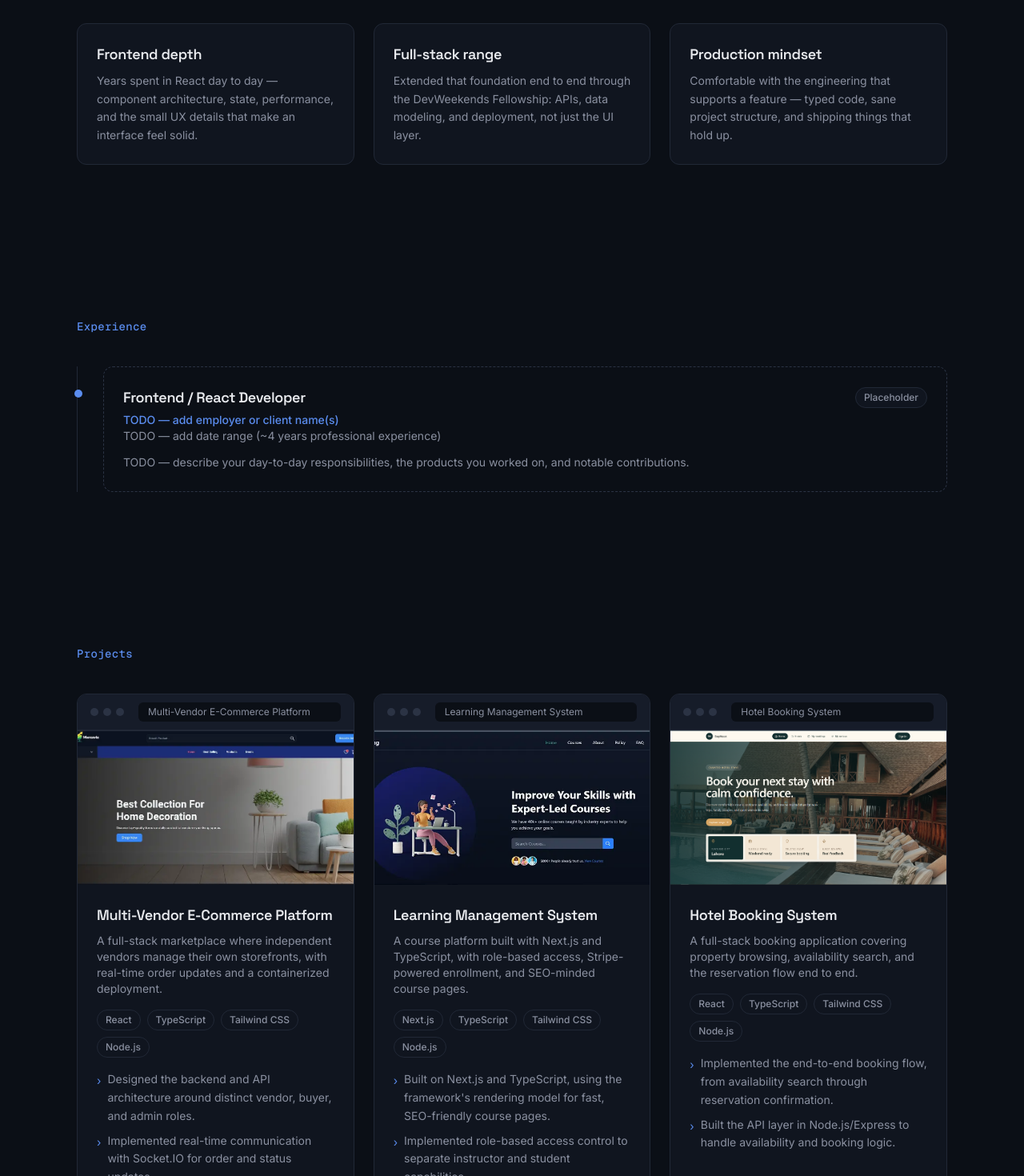
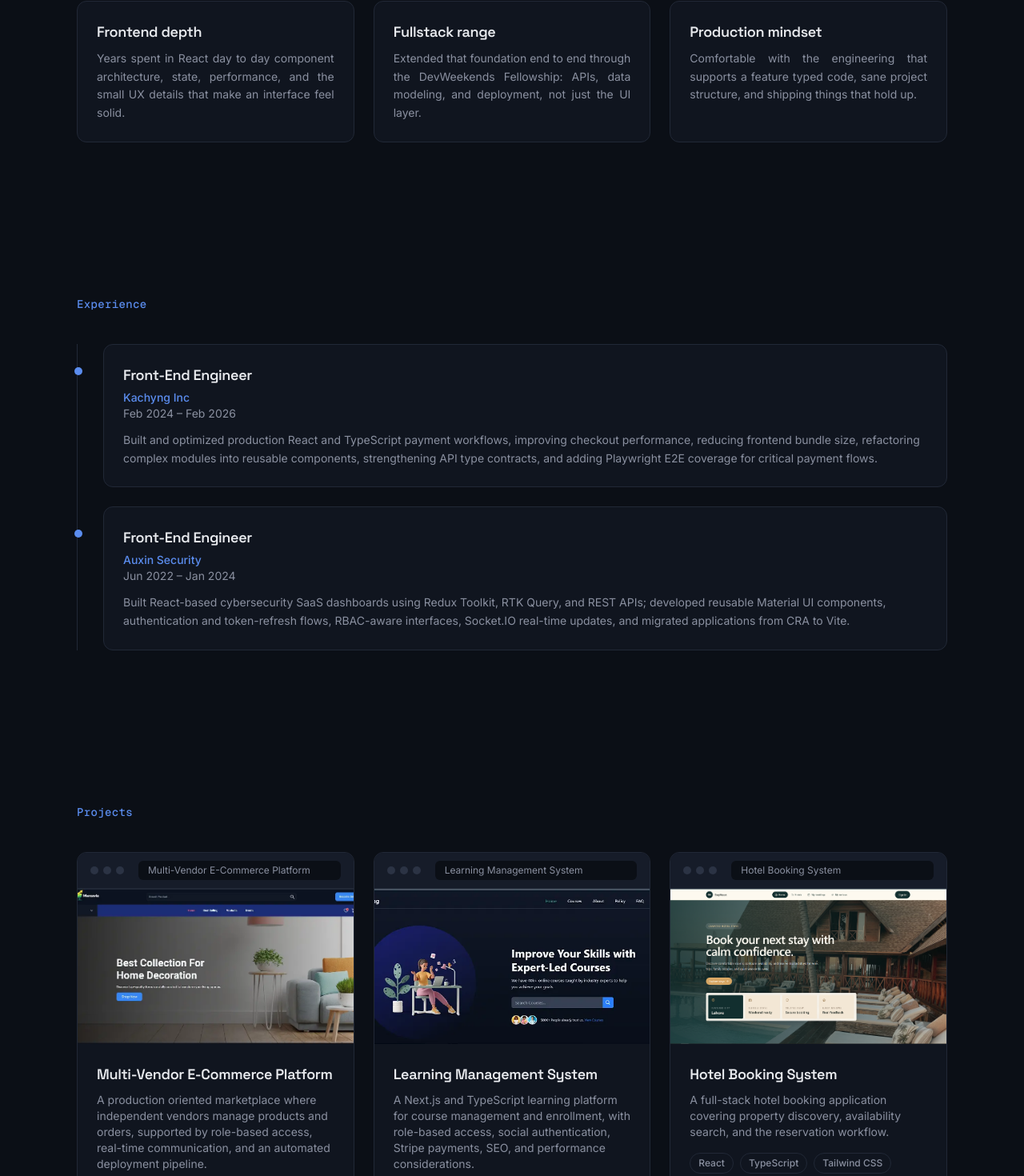
Before and after one commit to GhayyasAhmed/portfolio-website, a Next.js app: page / in a window 1280 px wide. Shown: the part 1293-2763 px from the top of the page at 80% size. Built offline with nearby package versions, Linux system fonts and the light colour scheme; no server answers.

Commit message:
fix: sections data

```diff
--- a/components/sections/About.tsx
+++ b/components/sections/About.tsx
@@ -7,17 +7,17 @@ const PILLARS = [
   {
     title: "Frontend depth",
     description:
-      "Years spent in React day to day — component architecture, state, performance, and the small UX details that make an interface feel solid.",
+      "Years spent in React day to day component architecture, state, performance, and the small UX details that make an interface feel solid.",
   },
   {
-    title: "Full-stack range",
+    title: "Fullstack range",
     description:
       "Extended that foundation end to end through the DevWeekends Fellowship: APIs, data modeling, and deployment, not just the UI layer.",
   },
   {
     title: "Production mindset",
     description:
-      "Comfortable with the engineering that supports a feature — typed code, sane project structure, and shipping things that hold up.",
+      "Comfortable with the engineering that supports a feature typed code, sane project structure, and shipping things that hold up.",
   },
 ];
 
@@ -28,8 +28,8 @@ export function About() {
         <SectionHeading
           headingId="about-heading"
           kicker="About"
-          title="Frontend-first, full-stack capable."
-          description="A short summary of how I work and what I bring to a team — not a full biography."
+          title="Frontend-first, full-stack capable"
+          description="A short summary of how I work and what I bring to a team"
         />
 
         <Reveal className="mt-10 flex flex-col items-center gap-8 text-center sm:flex-row sm:items-start sm:text-left">
@@ -59,7 +59,7 @@ export function About() {
             <Reveal key={pillar.title} delay={index * 80}>
               <div className="h-full rounded-xl border border-border bg-surface p-6">
                 <h3 className="text-lg font-semibold text-foreground">{pillar.title}</h3>
-                <p className="mt-2 text-sm leading-relaxed text-muted">{pillar.description}</p>
+                <p className="mt-2 text-sm leading-relaxed text-muted text-justify">{pillar.description}</p>
               </div>
             </Reveal>
           ))}
--- a/components/sections/Hero.tsx
+++ b/components/sections/Hero.tsx
@@ -20,18 +20,17 @@ export function Hero() {
 
         <h1
           style={{ animationDelay: "80ms" }}
-          className="animate-fade-up mt-4 max-w-3xl text-4xl font-semibold text-foreground sm:text-5xl md:text-6xl"
+          className="animate-fade-up mt-4 max-w-3xl text-4xl font-semibold text-foreground sm:text-5xl md:text-5xl"
         >
-          Frontend engineer building full-stack products.
+          Building fullstack products
         </h1>
 
         <p
           style={{ animationDelay: "160ms" }}
           className="animate-fade-up mt-6 max-w-xl text-base text-muted sm:text-lg text-justify"
         >
-          ~4 years building production React interfaces, now shipping complete
-          full-stack applications from database to deploy through the
-          DevWeekends Fellowship.
+          4 years building production React interfaces, now shipping complete
+          fullstack web applications from database to deploy.
         </p>
 
         <div
--- a/data/experience.ts
+++ b/data/experience.ts
@@ -4,33 +4,24 @@ export type ExperienceEntry = {
   organization: string;
   period: string;
   summary: string;
-  /** True while org/period/summary are still placeholders, not real content. */
   isPlaceholder?: boolean;
 };
 
-/**
- * Professional experience timeline.
- *
- * Only confirmed employment belongs here — the DevWeekends Fellowship is
- * project-based full-stack work, not a job, so it's featured in the
- * Projects section instead (see data/projects.ts) and referenced in About,
- * not listed as an employer here.
- *
- * The entry below reflects only what's confirmed: ~4 years of
- * frontend/React experience. Employer name(s), exact dates, and
- * responsibilities are NOT invented — replace the "TODO" fields with real
- * details (or add more entries) once available. `isPlaceholder` drives the
- * dashed placeholder styling in <Experience>; remove it once an entry is
- * finalized.
- */
 export const EXPERIENCE: ExperienceEntry[] = [
   {
-    id: "frontend-react",
-    role: "Frontend / React Developer",
-    organization: "TODO — add employer or client name(s)",
-    period: "TODO — add date range (~4 years professional experience)",
+    id: "kachyng",
+    role: "Front-End Engineer",
+    organization: "Kachyng Inc",
+    period: "Feb 2024 – Feb 2026",
     summary:
-      "TODO — describe your day-to-day responsibilities, the products you worked on, and notable contributions.",
-    isPlaceholder: true,
+      "Built and optimized production React and TypeScript payment workflows, improving checkout performance, reducing frontend bundle size, refactoring complex modules into reusable components, strengthening API type contracts, and adding Playwright E2E coverage for critical payment flows.",
+  },
+  {
+    id: "auxin-security",
+    role: "Front-End Engineer",
+    organization: "Auxin Security",
+    period: "Jun 2022 – Jan 2024",
+    summary:
+      "Built React-based cybersecurity SaaS dashboards using Redux Toolkit, RTK Query, and REST APIs; developed reusable Material UI components, authentication and token-refresh flows, RBAC-aware interfaces, Socket.IO real-time updates, and migrated applications from CRA to Vite.",
   },
 ];
--- a/data/projects.ts
+++ b/data/projects.ts
@@ -1,147 +1,165 @@
 export type TechStackGroup = {
-  /** e.g. "Frontend", "Backend & Realtime" */
   category: string;
   items: string[];
 };
 
 export type Project = {
-  /** Matches the folder segment under app/projects/[slug] */
   slug: string;
   title: string;
   tagline: string;
-  /** Short description used on the homepage project card. */
   summary: string;
-  /** Longer description used in the detail page's Overview section. */
   overview: string;
   keyFeatures: string[];
   engineeringHighlights: string[];
   techStack: TechStackGroup[];
   imageUrl?: string;
   deployment: string;
-  /**
-   * Live deployment / GitHub repository URLs.
-   * `null` means the link isn't available yet — never a fabricated URL.
-   * Cards and detail pages render an honest "coming soon" state instead
-   * (see components/projects/ProjectLinkButton.tsx).
-   */
   liveDemoUrl: string | null;
   githubUrl: string | null;
-  /** Unique per-project SEO description — kept distinct from tagline/summary. */
   metaDescription: string;
 };
 
-/**
- * Full-stack projects built during the DevWeekends Fellowship.
- *
- * Order here drives both the homepage grid and the sitemap: Multi-Vendor
- * E-Commerce, then LMS, then Hotel Booking.
- *
- * Content reflects only verified capabilities. Real product screenshots and
- * live demo / GitHub URLs aren't available yet, so those stay `null` /
- * placeholder rather than invented.
- */
 export const PROJECTS: Project[] = [
   {
     slug: "multi-vendor-ecommerce",
     title: "Multi-Vendor E-Commerce Platform",
-    tagline: "Marketplace supporting multiple independent sellers.",
+    tagline: "Full-stack marketplace with role-based workflows and real-time updates.",
     summary:
-      "A full-stack marketplace where independent vendors manage their own storefronts, with real-time order updates and a containerized deployment.",
+      "A production oriented marketplace where independent vendors manage products and orders, supported by role-based access, real-time communication, and an automated deployment pipeline.",
     overview:
-      "A full-stack marketplace that lets multiple independent vendors list products, manage inventory, and fulfill orders under one platform. The core of the build is the application layer: role-based authentication and authorization across buyers, vendors, and admins, a REST API architecture to support each role, and Socket.IO-driven real-time updates for order status and notifications. The app also ships with a containerized deployment pipeline — Docker, Nginx, GitHub Actions, and AWS EC2 — built to get the product running end to end in a production-like environment; that infrastructure work supports the application rather than being the focus of it.",
+      "A full-stack multi-vendor marketplace where buyers, vendors, and administrators interact through distinct role-based workflows. The application combines a React frontend with a Node.js/Express API, authentication and authorization, Socket.IO-based real-time communication, and Stripe-powered payments. The project was also taken through a production-oriented deployment workflow using Docker, Nginx, AWS EC2, and GitHub Actions CI/CD.",
     keyFeatures: [
-      "Multi-vendor storefronts — vendors manage their own product listings, inventory, and orders independently.",
-      "Role-based authentication and authorization for buyers, vendors, and admins.",
-      "Real-time order and notification updates via Socket.IO.",
-      "REST API layer supporting the catalog, cart, checkout, and order flow.",
+      "Multi-vendor storefronts with independent product and order management.",
+      "Role-based authentication and authorization for buyers, vendors, and administrators.",
+      "Real-time order and notification updates using Socket.IO.",
+      "REST API architecture supporting catalog, cart, checkout, and order workflows.",
+      "Stripe payment integration.",
     ],
     engineeringHighlights: [
-      "Designed the backend and API architecture around distinct vendor, buyer, and admin roles.",
-      "Implemented real-time communication with Socket.IO for order and status updates.",
-      "Applied security practices around authentication, authorization, and API access control.",
-      "Containerized the app with Docker and deployed it to AWS EC2 behind Nginx.",
-      "Set up a GitHub Actions CI/CD pipeline to automate build and deployment.",
+      "Designed frontend workflows around distinct buyer, vendor, and administrator roles.",
+      "Implemented authentication, authorization, and role-based access control across the application.",
+      "Integrated Socket.IO for real-time order and status communication.",
+      "Built and integrated REST APIs for the application's core business workflows.",
+      "Containerized the application with Docker and deployed it to AWS EC2 behind Nginx.",
+      "Automated deployment through GitHub Actions CI/CD.",
+      "Applied security considerations across authentication, authorization, API access, and deployment.",
     ],
     techStack: [
-      { category: "Frontend", items: ["React", "TypeScript", "Tailwind CSS"] },
-      { category: "Backend & Realtime", items: ["Node.js", "Express", "REST APIs", "Socket.IO"] },
       {
-        category: "Infrastructure & Deployment",
-        items: ["Docker", "AWS EC2", "Nginx", "GitHub Actions CI/CD"],
+        category: "Frontend",
+        items: ["React", "TypeScript", "Tailwind CSS"],
+      },
+      {
+        category: "Backend & Realtime",
+        items: ["Node.js", "Express", "REST APIs", "Socket.IO"],
+      },
+      {
+        category: "Payments",
+        items: ["Stripe"],
+      },
+      {
+        category: "Deployment",
+        items: ["Docker", "AWS EC2", "Nginx", "GitHub Actions"],
       },
     ],
     imageUrl: "/multi_vendor_ecommerce_app.webp",
     deployment:
-      "Deployed to an AWS EC2 instance behind Nginx as a reverse proxy, with the app containerized using Docker for consistent environments. A GitHub Actions pipeline builds and deploys on push. This setup exists to get the product running end to end in production — the engineering focus of the project is the application and API layer, with infrastructure as supporting evidence of shipping it.",
+      "Deployed using Docker on AWS EC2 behind Nginx, with GitHub Actions handling the CI/CD workflow. The infrastructure demonstrates the ability to take a full-stack application beyond local development and deploy it through an automated production-oriented workflow.",
     liveDemoUrl: "https://mercovia.vercel.app",
     githubUrl: "https://github.com/GhayyasAhmed/mern-multi-vendor-ecommerce",
     metaDescription:
-      "Case study: a full-stack multi-vendor e-commerce marketplace with role-based auth, real-time Socket.IO updates, and a Dockerized AWS deployment.",
+      "Full-stack multi-vendor e-commerce platform built with React, TypeScript, Node.js, Socket.IO, Stripe, Docker, AWS EC2, and GitHub Actions.",
   },
+
   {
     slug: "learning-management-system",
     title: "Learning Management System",
-    tagline: "Platform for courses, enrollment, and progress tracking.",
+    tagline: "Course platform with role-based access, payments, and SEO-focused pages.",
     summary:
-      "A course platform built with Next.js and TypeScript, with role-based access, Stripe-powered enrollment, and SEO-minded course pages.",
+      "A Next.js and TypeScript learning platform for course management and enrollment, with role-based access, social authentication, Stripe payments, SEO, and performance considerations.",
     overview:
-      "A learning management system for creating, publishing, and enrolling in courses, built with Next.js and TypeScript. Access is role-based: instructors manage course content while students enroll and track their progress, with authentication supporting social sign-in alongside standard email/password login. Paid enrollment runs through Stripe. Because course and catalog pages are meant to be found and read quickly, the build paid close attention to SEO fundamentals and page performance, leaning on Next.js's rendering model to keep both fast.",
+      "A learning management system built with Next.js and TypeScript for instructors and students. Instructors can manage course content while students can discover, enroll in, and track courses. The application includes authentication and social authentication, role-based access, Stripe-powered payments, and SEO-focused course and catalog pages.",
     keyFeatures: [
       "Course creation and management for instructors.",
       "Student enrollment and progress tracking.",
-      "Role-based access separating instructor and student permissions.",
-      "Authentication with support for social sign-in.",
-      "Paid course enrollment via Stripe.",
+      "Role-based access separating instructor and student capabilities.",
+      "Email/password and social authentication.",
+      "Stripe-powered course payments.",
+      "SEO-focused course and catalog pages.",
     ],
     engineeringHighlights: [
-      "Built on Next.js and TypeScript, using the framework's rendering model for fast, SEO-friendly course pages.",
-      "Implemented role-based access control to separate instructor and student capabilities.",
-      "Integrated Stripe for course payments and enrollment.",
-      "Structured pages and metadata with SEO in mind for course discoverability.",
-      "Kept performance in view across course and catalog pages.",
+      "Built the frontend with Next.js and TypeScript.",
+      "Implemented role-based access control for instructor and student workflows.",
+      "Integrated social authentication alongside standard authentication.",
+      "Integrated Stripe for paid course enrollment.",
+      "Structured pages and metadata with SEO and discoverability in mind.",
+      "Optimized the application with a focus on performance and efficient rendering.",
     ],
     techStack: [
-      { category: "Frontend", items: ["Next.js", "TypeScript", "Tailwind CSS"] },
-      { category: "Backend & Data", items: ["Node.js", "REST APIs"] },
-      { category: "Auth & Payments", items: ["Authentication", "Social Authentication", "Stripe"] },
+      {
+        category: "Frontend",
+        items: ["Next.js", "TypeScript", "Tailwind CSS"],
+      },
+      {
+        category: "Backend & API",
+        items: ["Node.js", "REST APIs"],
+      },
+      {
+        category: "Authentication",
+        items: ["Authentication", "Social Authentication", "RBAC"],
+      },
+      {
+        category: "Payments",
+        items: ["Stripe"],
+      },
     ],
     imageUrl: "/learning_management_system.webp",
     deployment:
-      "Deployed on Vercel, which pairs naturally with the Next.js framework this project is built on — builds and previews ship automatically on push, and course pages are served from Vercel's edge network to keep load times low.",
+      "Deployed on Vercel with automated builds and deployments. The project uses Next.js's rendering capabilities to support fast, SEO-friendly application pages.",
     liveDemoUrl: "https://lms-lac-three.vercel.app",
     githubUrl: "https://github.com/GhayyasAhmed/learning-management-system",
     metaDescription:
-      "Case study: a Next.js and TypeScript learning management system with role-based access, Stripe-powered enrollment, and SEO-focused course pages.",
+      "Next.js and TypeScript learning management system with role-based access, social authentication, Stripe payments, SEO, and performance optimization.",
   },
+
   {
     slug: "hotel-booking-system",
     title: "Hotel Booking System",
-    tagline: "End-to-end booking flow with availability and reservations.",
+    tagline: "Full-stack hotel reservation application.",
     summary:
-      "A full-stack booking application covering property browsing, availability search, and the reservation flow end to end.",
+      "A full-stack hotel booking application covering property discovery, availability search, and the reservation workflow.",
     overview:
-      "A full-stack hotel booking application covering the core reservation flow: browsing available properties, checking availability, and completing a booking. It's built on the same React/TypeScript foundation used across these projects, with a Node.js/Express API handling availability and reservation logic.",
+      "A full-stack hotel booking application developed as part of the DevWeekends Fellowship. The project covers the core hotel reservation experience, including browsing properties, searching availability, selecting accommodation, and completing bookings.",
     keyFeatures: [
-      "Property and room browsing.",
-      "Availability search by date.",
-      "End-to-end reservation flow, from selection through booking confirmation.",
+      "Hotel and room browsing.",
+      "Availability search based on booking dates.",
+      "Room selection and reservation workflow.",
+      "Booking confirmation flow.",
     ],
     engineeringHighlights: [
-      "Implemented the end-to-end booking flow, from availability search through reservation confirmation.",
-      "Built the API layer in Node.js/Express to handle availability and booking logic.",
-      "Used the same React, TypeScript, and Tailwind CSS foundation as the other Fellowship projects.",
+      "Built the application using React and TypeScript.",
+      "Implemented the end-to-end hotel reservation workflow.",
+      "Integrated the frontend with a Node.js and Express backend API.",
+      "Handled availability and booking-related application flows.",
     ],
     techStack: [
-      { category: "Frontend", items: ["React", "TypeScript", "Tailwind CSS"] },
-      { category: "Backend", items: ["Node.js", "Express", "REST APIs"] },
+      {
+        category: "Frontend",
+        items: ["React", "TypeScript", "Tailwind CSS"],
+      },
+      {
+        category: "Backend & API",
+        items: ["Node.js", "Express", "REST APIs"],
+      },
     ],
     imageUrl: "/hotel_booking_system.webp",
-    deployment: "Deployed on Vercel, in line with the other projects in this portfolio.",
+    deployment:
+      "Deployed on Vercel with separate frontend and backend application components.",
     liveDemoUrl: "https://hotel-booking-system-frontend-seven.vercel.app",
     githubUrl: "https://github.com/GhayyasAhmed/hotel-booking-system",
     metaDescription:
-      "Case study: a full-stack hotel booking application covering property browsing, availability search, and the end-to-end reservation flow.",
-  },
+      "Full-stack hotel booking application built with React, TypeScript, Node.js, and Express, covering availability and reservation workflows.",
+  }
 ];
 
 export function getProjectBySlug(slug: string): Project | undefined {
--- a/data/skills.ts
+++ b/data/skills.ts
@@ -3,14 +3,6 @@ export type SkillCategory = {
   items: string[];
 };
 
-/**
- * Adjust this list so it precisely matches your real, hands-on experience —
- * it's scaffolding based on the stack described in the project brief
- * (frontend/React depth, full-stack via the DevWeekends Fellowship), not a
- * verified résumé. Categories are intentionally limited to what's actually
- * supported by that stack — don't add a category (e.g. testing/QA tooling)
- * until there's real experience with it to list.
- */
 export const SKILLS: SkillCategory[] = [
   {
     category: "Frontend",
@@ -19,20 +11,52 @@ export const SKILLS: SkillCategory[] = [
       "Next.js",
       "TypeScript",
       "JavaScript (ES6+)",
+      "Vite",
+      "HTML5 & CSS3",
       "Tailwind CSS",
-      "HTML5 & CSS3",
+      "Material UI",
     ],
   },
   {
     category: "State & Data",
-    items: ["REST APIs", "MongoDB", "PostgreSQL"],
+    items: [
+      "Redux Toolkit",
+      "RTK Query",
+      "REST APIs",
+      "API Integration",
+      "MongoDB",
+    ],
   },
   {
     category: "Backend",
-    items: ["Node.js", "Express"],
+    items: [
+      "Node.js",
+      "Express.js",
+      "Authentication & Authorization",
+      "Role-Based Access Control",
+      "Socket.IO",
+      "Stripe",
+    ],
   },
   {
-    category: "Infrastructure & Tools",
-    items: ["Git & GitHub", "npm", "Vercel", "VS Code", "Figma"],
+    category: "Testing & Quality",
+    items: [
+      "Playwright",
+      "React Testing Library",
+      "Accessibility",
+      "Web Performance",
+      "Security",
+    ],
+  },
+  {
+    category: "Deployment & Tools",
+    items: [
+      "Git & GitHub",
+      "Docker",
+      "AWS EC2",
+      "Nginx",
+      "GitHub Actions",
+      "Vercel",
+    ],
   },
 ];
```
Also changed, not shown: components/sections/Footer.tsx (+10 -10 lines).
